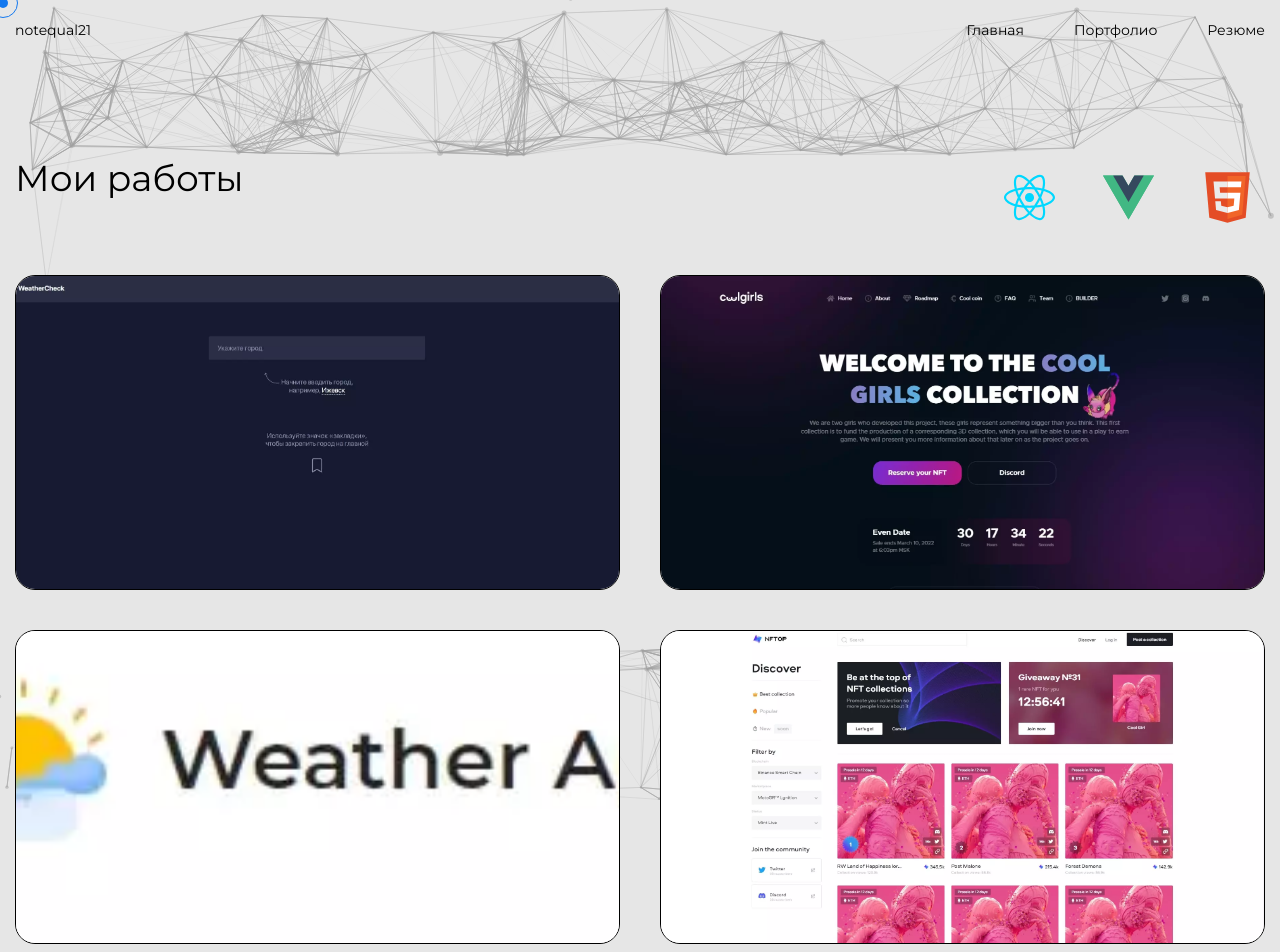
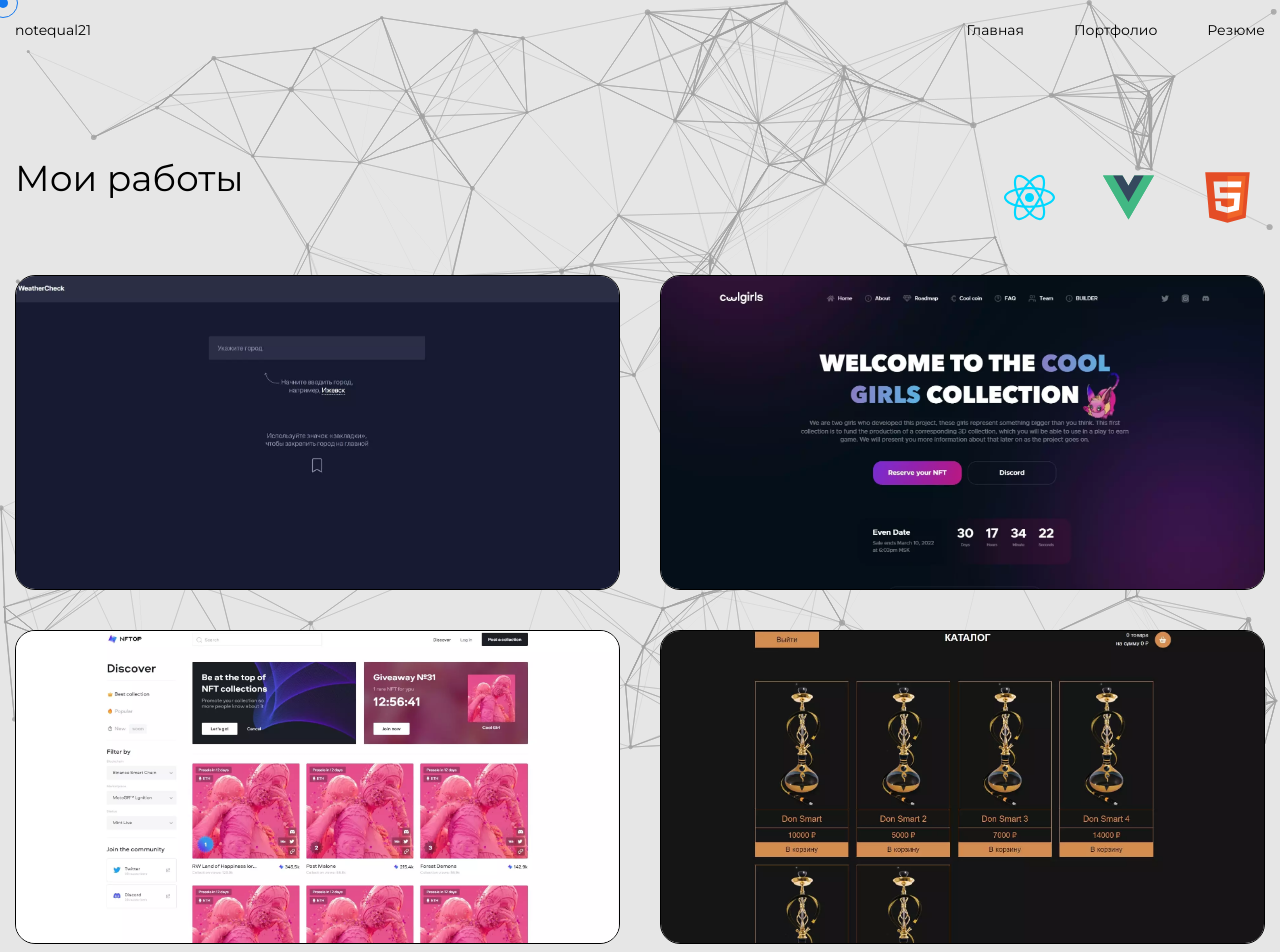
Before and after one commit to notequal21/portfolio, a React (Create React App) app: page / in a window 1280 px wide. Shown: the top 952 px of the page. Built offline with nearby package versions, Linux system fonts and the light colour scheme.

Commit message:
removed lazy for imports

```diff
--- a/src/App.js
+++ b/src/App.js
@@ -2,9 +2,9 @@ import React, { lazy } from "react";
 import style from "./app.module.scss"
 import Header from "./components/Header/Header";
 import Footer from "./components/Footer/Footer";
-// import Main from "./components/Main/Main";
+import Main from "./components/Main/Main";
 import { Routes, Route } from "react-router-dom";
-// import Portfolio from "./components/Portfolio/Portfolio";
+import Portfolio from "./components/Portfolio/Portfolio";
 // import Contacts from "./components/Contacts/Contacts";
 // import Resume from "./components/Resume/Resume";
 import Particles from "react-tsparticles";
@@ -14,8 +14,9 @@ import { gsap } from "gsap";
 import { useDispatch, useSelector } from 'react-redux'
 import { setLoaderPos, toggleLoader } from './store/loader.js'
 
-const Main = lazy(() => import("./components/Main/Main"));
-const Portfolio = lazy(() => import("./components/Portfolio/Portfolio"));
+// const Header = lazy(() => import("./components/Header/Header"));
+// const Main = lazy(() => import("./components/Main/Main"));
+// const Portfolio = lazy(() => import("./components/Portfolio/Portfolio"));
 
 let App = () => {
 
--- a/src/components/Portfolio/Portfolio.jsx
+++ b/src/components/Portfolio/Portfolio.jsx
@@ -4,8 +4,9 @@ import projects from '../../store/projects.json'
 import { useState } from 'react'
 import Filter from '../common/Filter/Filter'
 import { useEffect } from 'react'
+import PortfolioItem from './PortfolioItem/PortfolioItem'
 
-const PortfolioItem = lazy(() => import("./PortfolioItem/PortfolioItem"));
+// const PortfolioItem = lazy(() => import("./PortfolioItem/PortfolioItem"));
 
 let Portfolio = (props) => {
 
--- a/src/index.js
+++ b/src/index.js
@@ -1,26 +1,31 @@
-import React, { lazy, Suspense } from 'react';
+// import React, { lazy, Suspense } from 'react';
+import React, { lazy } from 'react';
 import ReactDOM from 'react-dom';
 import './index.scss';
 import reportWebVitals from './reportWebVitals';
 import { store } from './store/store'
 import { Provider } from 'react-redux'
 import { BrowserRouter } from "react-router-dom";
-const App = lazy(() => import("./App"));
+import App from "./App";
+// const App = lazy(() => import("./App"));
 
-function AppLoader() {
-  return (
-    <Provider store={store}>
-      <Suspense fallback={<div className="loading">Loading...</div>}>
-        <App />
-      </Suspense>
-    </Provider>
-  );
-}
+// function AppLoader() {
+//   return (
+//     <Provider store={store}>
+//       <Suspense fallback={<div className="loading">Loading...</div>}>
+//         <App />
+//       </Suspense>
+//     </Provider>
+//   );
+// }
 
 ReactDOM.render(
   <React.StrictMode>
     <BrowserRouter>
-      <AppLoader />
+      <Provider store={store}>
+        <App />
+      </Provider>
+      {/* <AppLoader /> */}
     </BrowserRouter>
   </React.StrictMode>,
   document.getElementById('root')
--- a/src/store/projects.json
+++ b/src/store/projects.json
@@ -4,14 +4,14 @@
     "Name": "Luftbase",
     "Type": "nofw",
     "Img": "nofw/luftbase.webp",
-    "Link": "https://notequal21.github.io/luftbase/"
+    "Link": "https://demo.notequal.website/luftbase/"
   },
   {
     "Id": 1,
     "Name": "Pixture",
     "Type": "nofw",
     "Img": "nofw/pixture.webp",
-    "Link": "https://notequal21.github.io/pixture/"
+    "Link": "https://demo.notequal.website/pixture/"
   },
   {
     "Id": 2,
@@ -25,48 +25,41 @@
     "Name": "SmartPay",
     "Type": "nofw",
     "Img": "nofw/smartpay.webp",
-    "Link": "https://notequal21.github.io/smartpay/"
+    "Link": "https://demo.notequal.website/smartpay/"
   },
   {
     "Id": 4,
     "Name": "LCS",
     "Type": "nofw",
     "Img": "nofw/lcs.webp",
-    "Link": "https://notequal21.github.io/lcs/"
+    "Link": "https://demo.notequal.website/lcs/"
   },
   {
     "Id": 5,
     "Name": "Hookah",
     "Type": "react",
     "Img": "react/hookah.webp",
-    "Link": "https://notequal21.github.io/hookah-react/"
+    "Link": "https://demo.notequal.website/hookah-react/"
   },
   {
     "Id": 6,
     "Name": "NFTop",
     "Type": "nofw",
     "Img": "nofw/nftop.webp",
-    "Link": "https://notequal21.github.io/NFTop/"
+    "Link": "https://demo.notequal.website/NFTop/"
   },
   {
     "Id": 7,
-    "Name": "Weather app",
+    "Name": "Cool Girls NFT",
     "Type": "react",
-    "Img": "react/weather.webp",
-    "Link": "https://notequal21.github.io/weather/"
+    "Img": "react/coolgirls.webp",
+    "Link": "https://demo.notequal.website/coolgirls/"
   },
   {
     "Id": 8,
-    "Name": "Cool Girls NFT",
-    "Type": "react",
-    "Img": "react/coolgirls.webp",
-    "Link": "https://notequal21.github.io/coolgirls/"
-  },
-  {
-    "Id": 9,
     "Name": "Weather Check",
     "Type": "vue",
     "Img": "vue/weathercheck.webp",
-    "Link": "https://notequal21.github.io/weather-vue/"
+    "Link": "https://demo.notequal.website/weather-vue/"
   }
 ]
```
